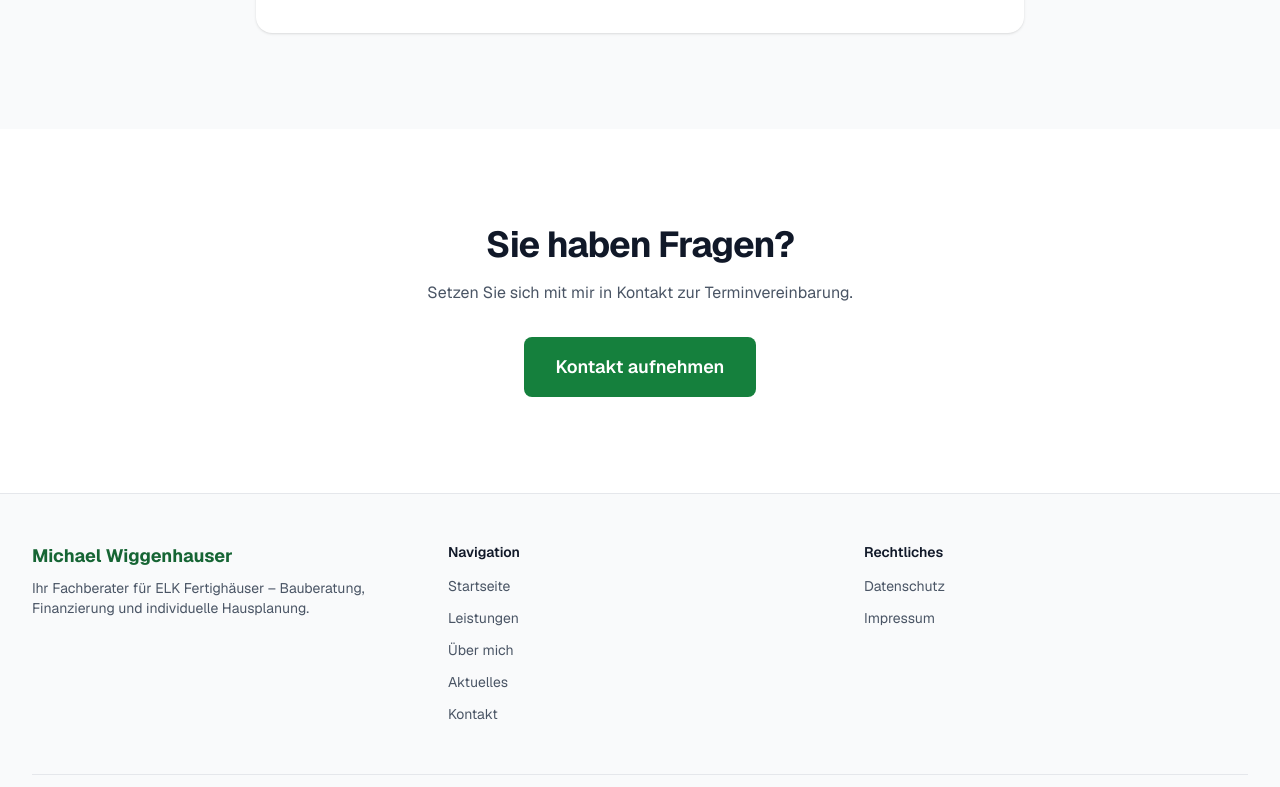
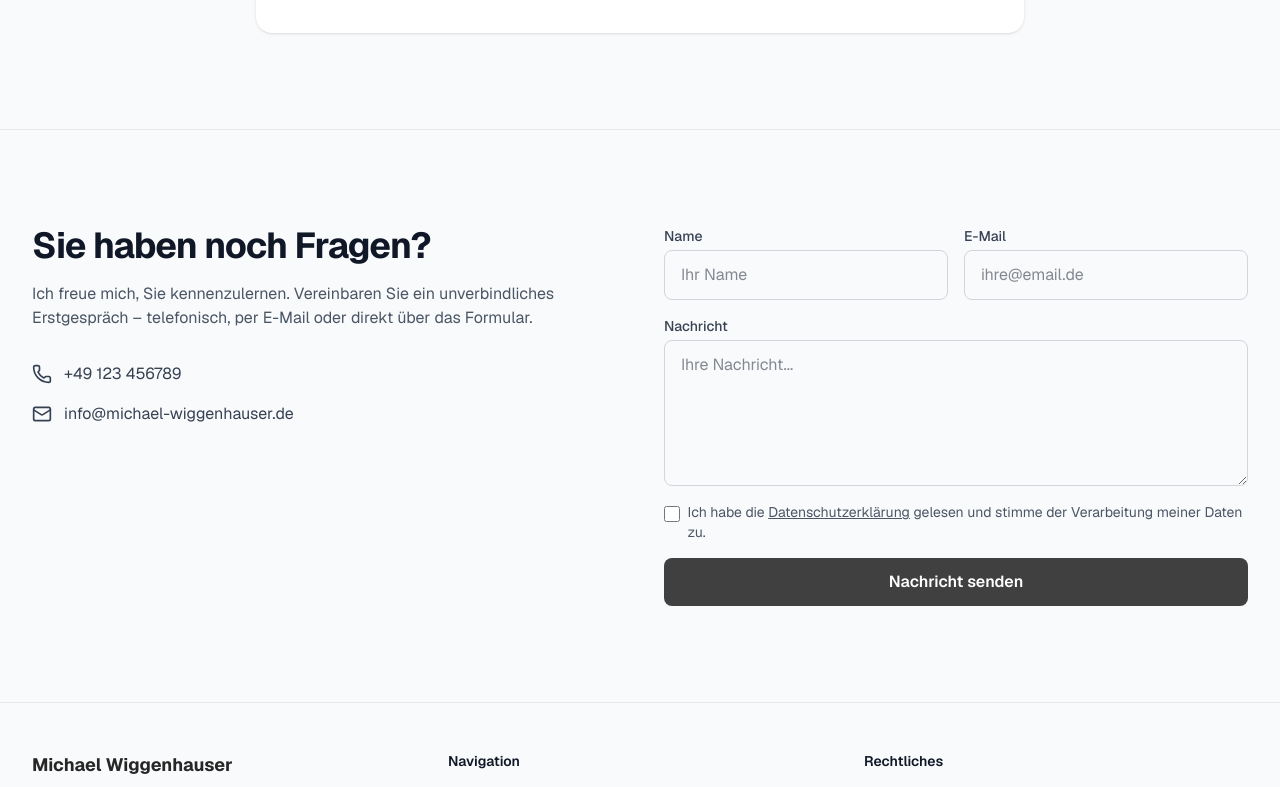
Before and after one commit to dieKrake/michael-wiggenhauser-website, a Next.js app: page /aktuelles in a window 1280 px wide. Shown: the part 800-1587 px from the top of the page. Built offline with nearby package versions, Linux system fonts and the light colour scheme.

Commit message:
remove contact page, add global contact form, update color scheme to neutral gray

```diff
--- a/src/app/aktuelles/page.tsx
+++ b/src/app/aktuelles/page.tsx
@@ -10,7 +10,8 @@ import { events } from "@/lib/placeholder-data";
 
 export const metadata: Metadata = {
   title: "Aktuelles & Termine",
-  description: "Aktuelle Termine, Messen und Veranstaltungen rund um ELK Fertighäuser.",
+  description:
+    "Aktuelle Termine, Messen und Veranstaltungen rund um ELK Fertighäuser.",
 };
 
 export default function AktuellesPage() {
@@ -32,9 +33,9 @@ export default function AktuellesPage() {
             {events.map((event) => (
               <Card key={event.title}>
                 <div className="flex items-start gap-4">
-                  <CalendarDays className="mt-1 h-5 w-5 shrink-0 text-primary-600" />
+                  <CalendarDays className="text-primary-600 mt-1 h-5 w-5 shrink-0" />
                   <div>
-                    <p className="text-sm font-medium text-primary-700">
+                    <p className="text-primary-700 text-sm font-medium">
                       {event.date}
                       {event.dateEnd && ` – ${event.dateEnd}`}
                     </p>
@@ -53,21 +54,6 @@ export default function AktuellesPage() {
           </div>
         </Container>
       </Section>
-
-      {/* CTA */}
-      <Section background="white">
-        <Container className="text-center">
-          <Heading as="h2">Sie haben Fragen?</Heading>
-          <p className="mx-auto mt-4 max-w-xl text-gray-600">
-            Setzen Sie sich mit mir in Kontakt zur Terminvereinbarung.
-          </p>
-          <div className="mt-8">
-            <Link href="/kontakt">
-              <Button size="lg">Kontakt aufnehmen</Button>
-            </Link>
-          </div>
-        </Container>
-      </Section>
     </>
   );
 }
--- a/src/app/globals.css
+++ b/src/app/globals.css
@@ -1,20 +1,20 @@
 @import "tailwindcss";
 
 @theme inline {
-  --color-primary-50: #f0fdf4;
-  --color-primary-100: #dcfce7;
-  --color-primary-200: #bbf7d0;
-  --color-primary-300: #86efac;
-  --color-primary-400: #4ade80;
-  --color-primary-500: #22c55e;
-  --color-primary-600: #16a34a;
-  --color-primary-700: #15803d;
-  --color-primary-800: #166534;
-  --color-primary-900: #14532d;
-  --color-primary-950: #052e16;
-  --color-accent-400: #fbbf24;
-  --color-accent-500: #f59e0b;
-  --color-accent-600: #d97706;
+  --color-primary-50: #fafafa;
+  --color-primary-100: #f5f5f5;
+  --color-primary-200: #e5e5e5;
+  --color-primary-300: #d4d4d4;
+  --color-primary-400: #a3a3a3;
+  --color-primary-500: #737373;
+  --color-primary-600: #525252;
+  --color-primary-700: #404040;
+  --color-primary-800: #262626;
+  --color-primary-900: #171717;
+  --color-primary-950: #0a0a0a;
+  --color-accent-400: #a3a3a3;
+  --color-accent-500: #737373;
+  --color-accent-600: #525252;
   --font-sans: var(--font-geist-sans);
   --font-mono: var(--font-geist-mono);
 }
--- a/src/app/layout.tsx
+++ b/src/app/layout.tsx
@@ -2,6 +2,7 @@ import type { Metadata } from "next";
 import { Geist, Geist_Mono } from "next/font/google";
 import Navbar from "@/components/layout/navbar";
 import Footer from "@/components/layout/footer";
+import KontaktFormular from "@/components/sections/kontakt-formular";
 import { siteConfig } from "@/lib/constants";
 import "./globals.css";
 
@@ -36,6 +37,7 @@ export default function RootLayout({
       <body className="flex min-h-full flex-col">
         <Navbar />
         <main className="flex-1">{children}</main>
+        <KontaktFormular />
         <Footer />
       </body>
     </html>
--- a/src/app/leistungen/page.tsx
+++ b/src/app/leistungen/page.tsx
@@ -116,21 +116,6 @@ export default function LeistungenPage() {
           </div>
         </Container>
       </Section>
-
-      {/* CTA */}
-      <Section background="gray">
-        <Container className="text-center">
-          <Heading as="h2">Sie haben noch Fragen?</Heading>
-          <p className="mx-auto mt-4 max-w-xl text-gray-600">
-            Kontaktieren Sie uns für ein unverbindliches Beratungsgespräch.
-          </p>
-          <div className="mt-8">
-            <Link href="/kontakt">
-              <Button size="lg">Kontakt aufnehmen</Button>
-            </Link>
-          </div>
-        </Container>
-      </Section>
     </>
   );
 }
--- a/src/app/page.tsx
+++ b/src/app/page.tsx
@@ -1,3 +1,4 @@
+import type { Metadata } from "next";
 import Link from "next/link";
 import { Home, Calculator, Users, Trees, Leaf, Heart, Zap } from "lucide-react";
 import Container from "@/components/layout/container";
@@ -12,6 +13,12 @@ import {
   nachhaltigkeitFeatures,
   testimonials,
 } from "@/lib/placeholder-data";
+
+export const metadata: Metadata = {
+  title: "Startseite",
+  description:
+    "Ihr Fachberater für ELK Fertighäuser – Bauberatung, Finanzierung und individuelle Hausplanung.",
+};
 
 const iconMap = {
   calculator: Calculator,
@@ -172,22 +179,6 @@ export default function Startseite() {
           </div>
         </Container>
       </Section>
-
-      {/* Kontakt CTA */}
-      <Section background="white">
-        <Container className="text-center">
-          <Heading as="h2">Sie haben noch Fragen?</Heading>
-          <p className="mx-auto mt-4 max-w-xl text-gray-600">
-            Ich freue mich, Sie kennenzulernen. Vereinbaren Sie ein
-            unverbindliches Erstgespräch.
-          </p>
-          <div className="mt-8">
-            <Link href="/kontakt">
-              <Button size="lg">Kontakt aufnehmen</Button>
-            </Link>
-          </div>
-        </Container>
-      </Section>
     </>
   );
 }
--- a/src/app/ueber-mich/page.tsx
+++ b/src/app/ueber-mich/page.tsx
@@ -82,21 +82,6 @@ export default function UeberMichPage() {
           </div>
         </Container>
       </Section>
-
-      {/* CTA */}
-      <Section background="white">
-        <Container className="text-center">
-          <Heading as="h2">Sie haben noch Fragen?</Heading>
-          <p className="mx-auto mt-4 max-w-xl text-gray-600">
-            Kontaktieren Sie mich für ein unverbindliches Erstgespräch.
-          </p>
-          <div className="mt-8">
-            <Link href="/kontakt">
-              <Button size="lg">Kontakt aufnehmen</Button>
-            </Link>
-          </div>
-        </Container>
-      </Section>
     </>
   );
 }
--- /dev/null
+++ b/src/components/sections/kontakt-formular.tsx
@@ -0,0 +1,113 @@
+import { Mail, Phone } from "lucide-react";
+import Container from "@/components/layout/container";
+import Heading from "@/components/ui/heading";
+import Button from "@/components/ui/button";
+
+const KontaktFormular = () => {
+  return (
+    <section className="border-t border-gray-200 bg-gray-50 py-16 md:py-24">
+      <Container>
+        <div className="grid gap-12 md:grid-cols-2">
+          {/* Info-Seite */}
+          <div>
+            <Heading as="h2">Sie haben noch Fragen?</Heading>
+            <p className="mt-4 text-gray-600">
+              Ich freue mich, Sie kennenzulernen. Vereinbaren Sie ein
+              unverbindliches Erstgespräch – telefonisch, per E-Mail oder
+              direkt über das Formular.
+            </p>
+            <div className="mt-8 space-y-4">
+              <div className="flex items-center gap-3">
+                <Phone className="h-5 w-5 shrink-0 text-gray-700" />
+                <span className="text-gray-700">+49 123 456789</span>
+              </div>
+              <div className="flex items-center gap-3">
+                <Mail className="h-5 w-5 shrink-0 text-gray-700" />
+                <span className="text-gray-700">
+                  info@michael-wiggenhauser.de
+                </span>
+              </div>
+            </div>
+          </div>
+
+          {/* Formular */}
+          <form className="space-y-4">
+            <div className="grid gap-4 sm:grid-cols-2">
+              <div>
+                <label
+                  htmlFor="contact-name"
+                  className="block text-sm font-medium text-gray-700"
+                >
+                  Name
+                </label>
+                <input
+                  type="text"
+                  id="contact-name"
+                  name="name"
+                  className="mt-1 block w-full rounded-lg border border-gray-300 px-4 py-3 text-gray-900 focus:border-gray-700 focus:outline-none focus:ring-1 focus:ring-gray-700"
+                  placeholder="Ihr Name"
+                />
+              </div>
+              <div>
+                <label
+                  htmlFor="contact-email"
+                  className="block text-sm font-medium text-gray-700"
+                >
+                  E-Mail
+                </label>
+                <input
+                  type="email"
+                  id="contact-email"
+                  name="email"
+                  className="mt-1 block w-full rounded-lg border border-gray-300 px-4 py-3 text-gray-900 focus:border-gray-700 focus:outline-none focus:ring-1 focus:ring-gray-700"
+                  placeholder="ihre@email.de"
+                />
+              </div>
+            </div>
+            <div>
+              <label
+                htmlFor="contact-message"
+                className="block text-sm font-medium text-gray-700"
+              >
+                Nachricht
+              </label>
+              <textarea
+                id="contact-message"
+                name="message"
+                rows={5}
+                className="mt-1 block w-full rounded-lg border border-gray-300 px-4 py-3 text-gray-900 focus:border-gray-700 focus:outline-none focus:ring-1 focus:ring-gray-700"
+                placeholder="Ihre Nachricht..."
+              />
+            </div>
+            <div className="flex items-start gap-2">
+              <input
+                type="checkbox"
+                id="contact-datenschutz"
+                name="datenschutz"
+                className="mt-1 h-4 w-4 rounded border-gray-300 text-gray-800 focus:ring-gray-700"
+              />
+              <label
+                htmlFor="contact-datenschutz"
+                className="text-sm text-gray-600"
+              >
+                Ich habe die{" "}
+                <a
+                  href="/datenschutz"
+                  className="underline hover:text-gray-900"
+                >
+                  Datenschutzerklärung
+                </a>{" "}
+                gelesen und stimme der Verarbeitung meiner Daten zu.
+              </label>
+            </div>
+            <Button type="submit" className="w-full">
+              Nachricht senden
+            </Button>
+          </form>
+        </div>
+      </Container>
+    </section>
+  );
+};
+
+export default KontaktFormular;
--- a/src/lib/constants.ts
+++ b/src/lib/constants.ts
@@ -10,7 +10,6 @@ export const navigation = [
   { label: "Leistungen", href: "/leistungen" },
   { label: "Über mich", href: "/ueber-mich" },
   { label: "Aktuelles", href: "/aktuelles" },
-  { label: "Kontakt", href: "/kontakt" },
 ] as const;
 
 export const footerLinks = {
```
